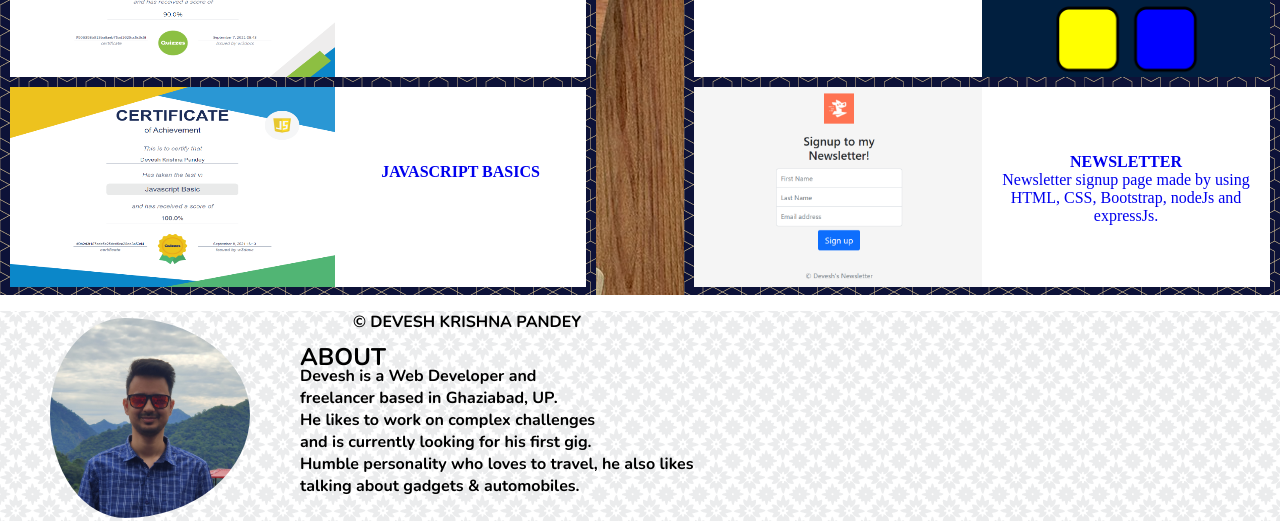
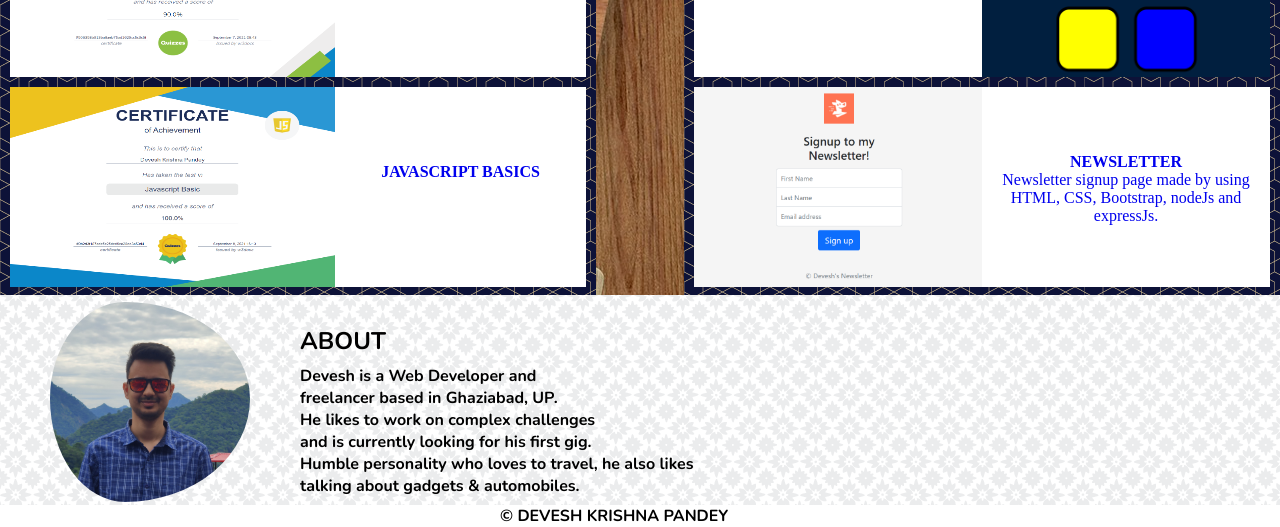
Before and after one commit to deveshPandey96/portfolio2.0, a plain HTML site: page index.html in a window 1280 px wide. Shown: the part 1751-2278 px from the top of the page. Drawn offline with nearby package versions, Linux system fonts and the light colour scheme.

Commit message:
Update styles.css

```diff
--- a/css/styles.css
+++ b/css/styles.css
@@ -288,7 +288,7 @@ top: 2090px;
 
 .last{
   font-family: 'Nunito', sans-serif;
- osition: absolute;
+  position: absolute;
   top: 2240px;
   left: 500px;
 }
```
